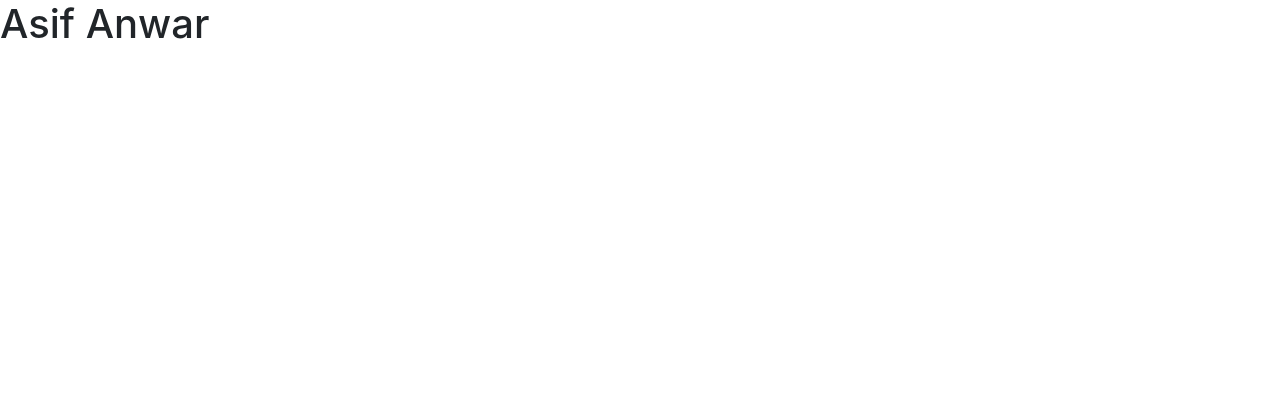
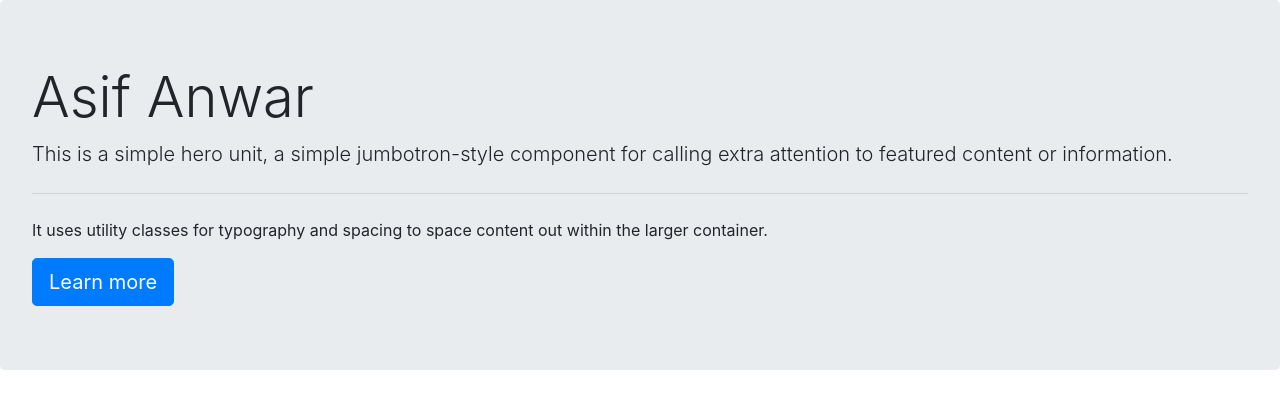
Before and after one commit to tamal2000/tamal2000.github.io, a plain HTML site: page index.html in a window 1280 px wide. Drawn offline with nearby package versions, Linux system fonts and the light colour scheme.

Commit message:
Update index.html

```diff
--- a/index.html
+++ b/index.html
@@ -11,12 +11,20 @@
     <title>Asif Anwar</title>
   </head>
   <body>
-    <h1>Asif Anwar</h1>
 
     <!-- Optional JavaScript -->
     <!-- jQuery first, then Popper.js, then Bootstrap JS -->
     <script src="https://code.jquery.com/jquery-3.3.1.slim.min.js" integrity="sha384-q8i/X+965DzO0rT7abK41JStQIAqVgRVzpbzo5smXKp4YfRvH+8abtTE1Pi6jizo" crossorigin="anonymous"></script>
     <script src="https://cdnjs.cloudflare.com/ajax/libs/popper.js/1.14.7/umd/popper.min.js" integrity="sha384-UO2eT0CpHqdSJQ6hJty5KVphtPhzWj9WO1clHTMGa3JDZwrnQq4sF86dIHNDz0W1" crossorigin="anonymous"></script>
     <script src="https://stackpath.bootstrapcdn.com/bootstrap/4.3.1/js/bootstrap.min.js" integrity="sha384-JjSmVgyd0p3pXB1rRibZUAYoIIy6OrQ6VrjIEaFf/nJGzIxFDsf4x0xIM+B07jRM" crossorigin="anonymous"></script>
+
+  <div class="jumbotron">
+  <h1 class="display-4">Asif Anwar</h1>
+  <p class="lead">This is a simple hero unit, a simple jumbotron-style component for calling extra attention to featured content or information.</p>
+  <hr class="my-4">
+  <p>It uses utility classes for typography and spacing to space content out within the larger container.</p>
+  <a class="btn btn-primary btn-lg" href="#" role="button">Learn more</a>
+</div>
+
   </body>
 </html>
```
